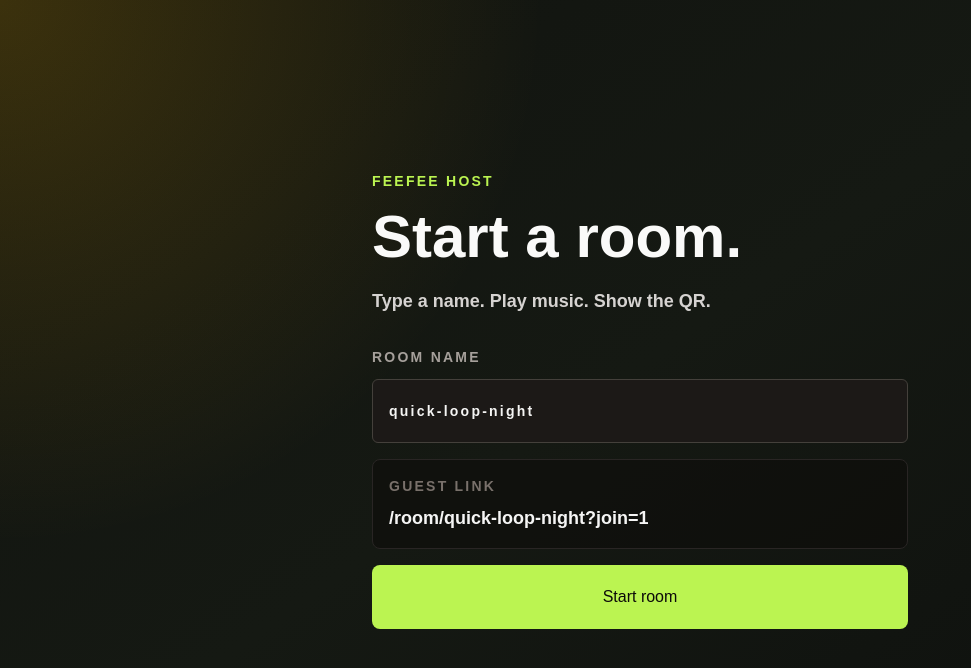
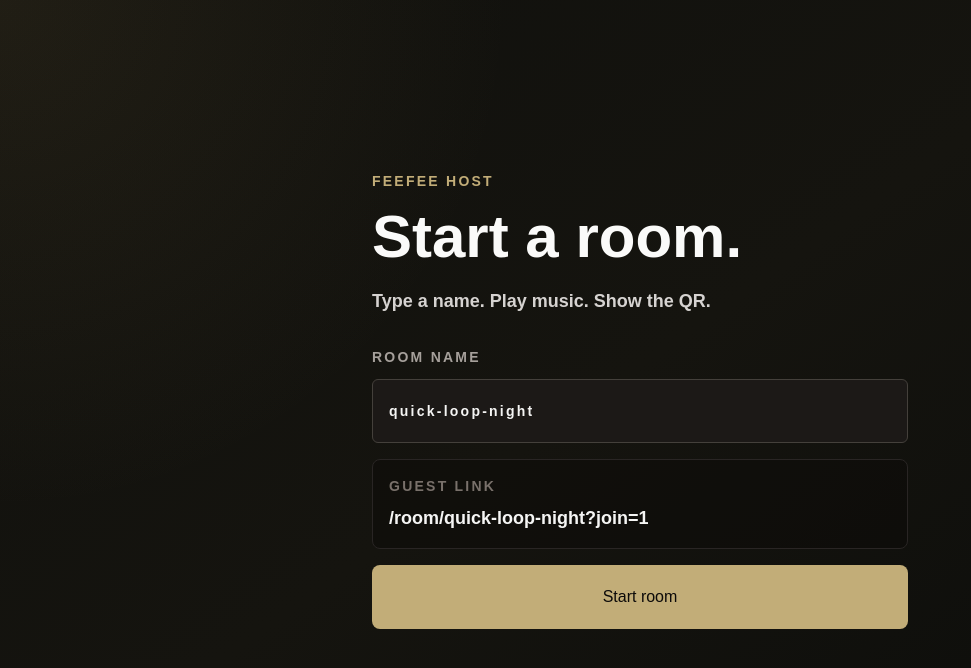
Before and after one commit to tylerpriest/feefee, a Next.js app: page /host in a window 1280 px wide. Shown: the top 668 px of the page, without its empty margins (0-971 px from the left). Built offline with nearby package versions, Linux system fonts and the light colour scheme.

Commit message:
Quiet the Feefee palette

```diff
--- a/app/globals.css
+++ b/app/globals.css
@@ -2,8 +2,8 @@
 
 :root {
   color-scheme: dark;
-  --background: #11130f;
-  --foreground: #f9f8ef;
+  --background: #10100d;
+  --foreground: #f2efe4;
 }
 
 * {
@@ -19,8 +19,8 @@ body {
   min-height: 100%;
   margin: 0;
   background:
-    radial-gradient(circle at top left, rgba(252, 186, 3, 0.18), transparent 34rem),
-    linear-gradient(145deg, #11130f 0%, #151913 48%, #0d0f0d 100%);
+    radial-gradient(circle at top left, rgba(180, 151, 88, 0.1), transparent 32rem),
+    linear-gradient(145deg, #10100d 0%, #15140f 48%, #0b0c0a 100%);
   color: var(--foreground);
   font-family: Arial, Helvetica, sans-serif;
 }
--- a/app/host/page.tsx
+++ b/app/host/page.tsx
@@ -27,7 +27,7 @@ export default async function HostPage({ searchParams }: HostPageProps) {
 
   return (
     <main className="mx-auto flex min-h-dvh w-full max-w-xl flex-col justify-center px-5 py-8">
-      <p className="mb-4 text-sm font-semibold uppercase tracking-[0.16em] text-lime-300">
+      <p className="mb-4 text-sm font-semibold uppercase tracking-[0.16em] text-[#c2ad78]">
         Feefee host
       </p>
       <h1 className="text-5xl font-black leading-none text-stone-50 sm:text-6xl">
--- a/app/page.tsx
+++ b/app/page.tsx
@@ -3,7 +3,7 @@ import Link from "next/link";
 export default function Home() {
   return (
     <main className="mx-auto flex min-h-dvh w-full max-w-xl flex-col justify-center px-6 py-10">
-      <p className="mb-4 text-sm font-semibold uppercase tracking-[0.16em] text-lime-300">
+      <p className="mb-4 text-sm font-semibold uppercase tracking-[0.16em] text-[#c2ad78]">
         Feefee
       </p>
       <h1 className="text-5xl font-black leading-none text-stone-50 sm:text-6xl">
@@ -20,7 +20,7 @@ export default function Home() {
       <div className="mt-10 grid gap-3">
         <Link
           href="/host"
-          className="flex h-16 w-full items-center justify-center rounded-lg bg-lime-300 px-6 text-xl font-black text-stone-950 transition hover:bg-lime-200 focus:outline-none focus:ring-4 focus:ring-lime-300/40"
+          className="flex h-16 w-full items-center justify-center rounded-lg bg-[#c2ad78] px-6 text-xl font-black text-stone-950 transition hover:bg-[#d2c18f] focus:outline-none focus:ring-4 focus:ring-[#c2ad78]/25"
         >
           Start a room
         </Link>
--- a/components/guest-room.tsx
+++ b/components/guest-room.tsx
@@ -426,7 +426,7 @@ export function GuestRoom({ roomName, autoJoin = false }: GuestRoomProps) {
   return (
     <main className="mx-auto flex min-h-dvh w-full max-w-xl flex-col px-5 py-6">
       <header className="mb-6">
-        <p className="text-sm font-semibold uppercase tracking-[0.16em] text-lime-300">
+        <p className="text-sm font-semibold uppercase tracking-[0.16em] text-[#c2ad78]">
           Listening
         </p>
         <h1 className="mt-3 break-words text-4xl font-black leading-none text-stone-50">
@@ -464,7 +464,7 @@ export function GuestRoom({ roomName, autoJoin = false }: GuestRoomProps) {
           type="button"
           onClick={joinAudio}
           disabled={!canJoin || isConnecting}
-          className="flex h-16 w-full items-center justify-center rounded-lg bg-lime-300 px-6 text-xl font-black text-stone-950 transition hover:bg-lime-200 focus:outline-none focus:ring-4 focus:ring-lime-300/40 disabled:cursor-not-allowed disabled:bg-stone-700 disabled:text-stone-400"
+          className="flex h-16 w-full items-center justify-center rounded-lg bg-[#c2ad78] px-6 text-xl font-black text-stone-950 transition hover:bg-[#d2c18f] focus:outline-none focus:ring-4 focus:ring-[#c2ad78]/25 disabled:cursor-not-allowed disabled:bg-stone-700 disabled:text-stone-400"
         >
           {primaryButtonLabel}
         </button>
@@ -539,7 +539,7 @@ export function GuestRoom({ roomName, autoJoin = false }: GuestRoomProps) {
                 type="button"
                 onClick={() => void connectRoom(room.roomName)}
                 disabled={isCurrent || isConnecting}
-                className="rounded-lg border border-stone-800 bg-stone-900/70 p-3 text-left transition hover:border-lime-300/60 disabled:cursor-default disabled:border-lime-300/60"
+                className="rounded-lg border border-stone-800 bg-stone-900/70 p-3 text-left transition hover:border-[#c2ad78]/40 disabled:cursor-default disabled:border-[#c2ad78]/50"
               >
                 <span className="flex items-start justify-between gap-3">
                   <span>
@@ -553,7 +553,7 @@ export function GuestRoom({ roomName, autoJoin = false }: GuestRoomProps) {
                   <span
                     className={`rounded-full px-2 py-1 text-xs font-black ${
                       room.isSharing
-                        ? "bg-lime-300 text-stone-950"
+                        ? "bg-[#c2ad78] text-stone-950"
                         : "bg-stone-800 text-stone-300"
                     }`}
                   >
--- a/components/host-room.tsx
+++ b/components/host-room.tsx
@@ -646,7 +646,7 @@ export function HostRoom({ roomName, initialControlToken }: HostRoomProps) {
     <main className="mx-auto flex min-h-dvh w-full max-w-xl flex-col px-5 py-6">
       <header className="mb-5 flex items-center justify-between gap-4">
         <div>
-          <p className="text-sm font-semibold uppercase tracking-[0.16em] text-lime-300">
+          <p className="text-sm font-semibold uppercase tracking-[0.16em] text-[#c2ad78]">
             Host room
           </p>
           <h1 className="mt-2 text-4xl font-black leading-none text-stone-50">
@@ -668,7 +668,7 @@ export function HostRoom({ roomName, initialControlToken }: HostRoomProps) {
             value={hostName}
             onChange={(event) => setHostName(event.target.value)}
             maxLength={32}
-            className="mt-3 h-12 w-full rounded-md border border-stone-700 bg-stone-900 px-3 text-base font-black text-stone-100 outline-none focus:border-lime-300"
+            className="mt-3 h-12 w-full rounded-md border border-stone-700 bg-stone-900 px-3 text-base font-black text-stone-100 outline-none focus:border-[#c2ad78]"
           />
         </label>
       </section>
@@ -704,7 +704,7 @@ export function HostRoom({ roomName, initialControlToken }: HostRoomProps) {
           type="button"
           onClick={shareMusic}
           disabled={!isConnected || isSharing || isShareBusy || isLeaving}
-          className="flex h-16 w-full items-center justify-center rounded-lg bg-lime-300 px-6 text-xl font-black text-stone-950 transition hover:bg-lime-200 focus:outline-none focus:ring-4 focus:ring-lime-300/40 disabled:cursor-not-allowed disabled:bg-stone-700 disabled:text-stone-400"
+          className="flex h-16 w-full items-center justify-center rounded-lg bg-[#c2ad78] px-6 text-xl font-black text-stone-950 transition hover:bg-[#d2c18f] focus:outline-none focus:ring-4 focus:ring-[#c2ad78]/25 disabled:cursor-not-allowed disabled:bg-stone-700 disabled:text-stone-400"
         >
           {isShareBusy ? "Sharing..." : isSharing ? "Music is live" : "Share music"}
         </button>
--- a/components/host-start-form.tsx
+++ b/components/host-start-form.tsx
@@ -27,7 +27,7 @@ export function HostStartForm({
           maxLength={64}
           autoCapitalize="none"
           autoCorrect="off"
-          className="mt-3 h-16 w-full rounded-md border border-stone-700 bg-stone-900 px-4 text-2xl font-black text-stone-100 outline-none focus:border-lime-300"
+          className="mt-3 h-16 w-full rounded-md border border-stone-700 bg-stone-900 px-4 text-2xl font-black text-stone-100 outline-none focus:border-[#c2ad78]"
         />
       </label>
 
@@ -43,7 +43,7 @@ export function HostStartForm({
       <button
         type="submit"
         disabled={!isReady}
-        className="flex h-16 w-full items-center justify-center rounded-lg bg-lime-300 px-6 text-xl font-black text-stone-950 transition hover:bg-lime-200 focus:outline-none focus:ring-4 focus:ring-lime-300/40 disabled:cursor-not-allowed disabled:bg-stone-700 disabled:text-stone-400"
+        className="flex h-16 w-full items-center justify-center rounded-lg bg-[#c2ad78] px-6 text-xl font-black text-stone-950 transition hover:bg-[#d2c18f] focus:outline-none focus:ring-4 focus:ring-[#c2ad78]/25 disabled:cursor-not-allowed disabled:bg-stone-700 disabled:text-stone-400"
       >
         Start room
       </button>
```
Also changed, not shown: components/live-rooms.tsx (+6 -6 lines), app/icon.svg.
